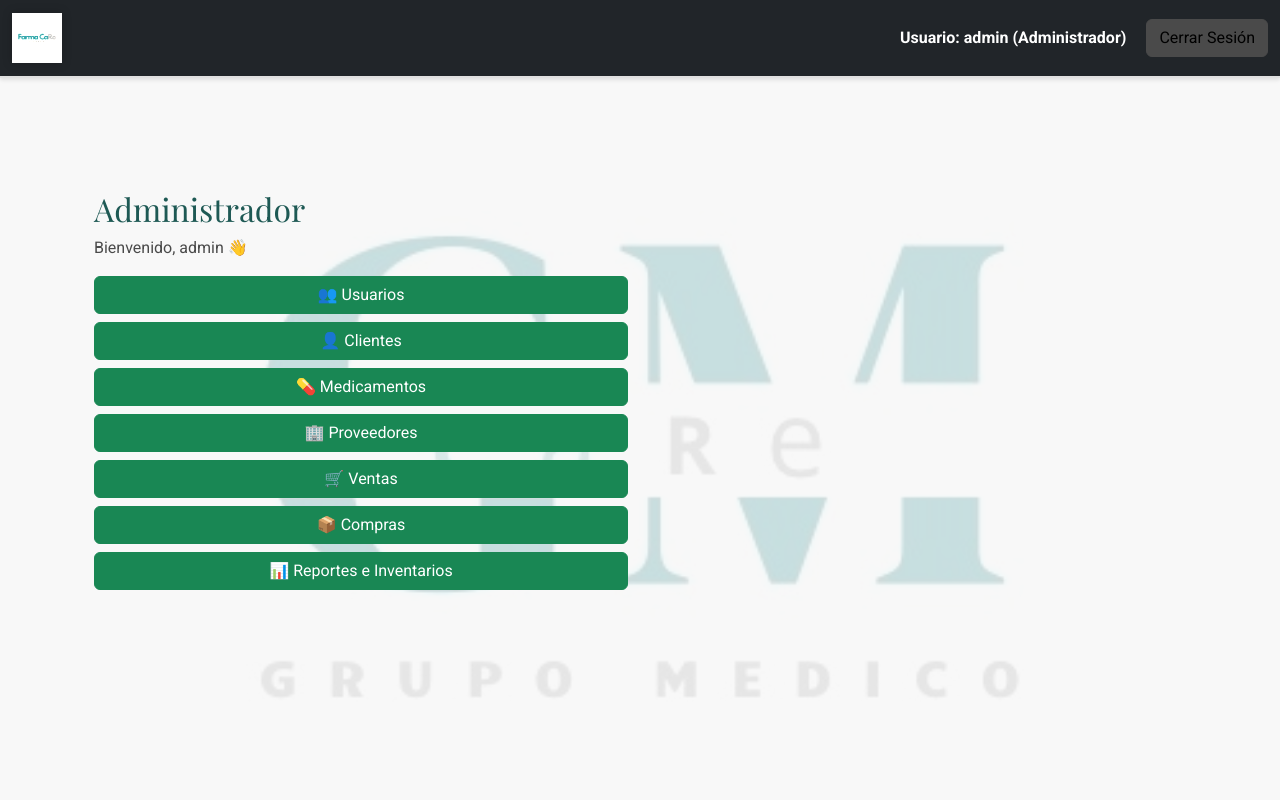
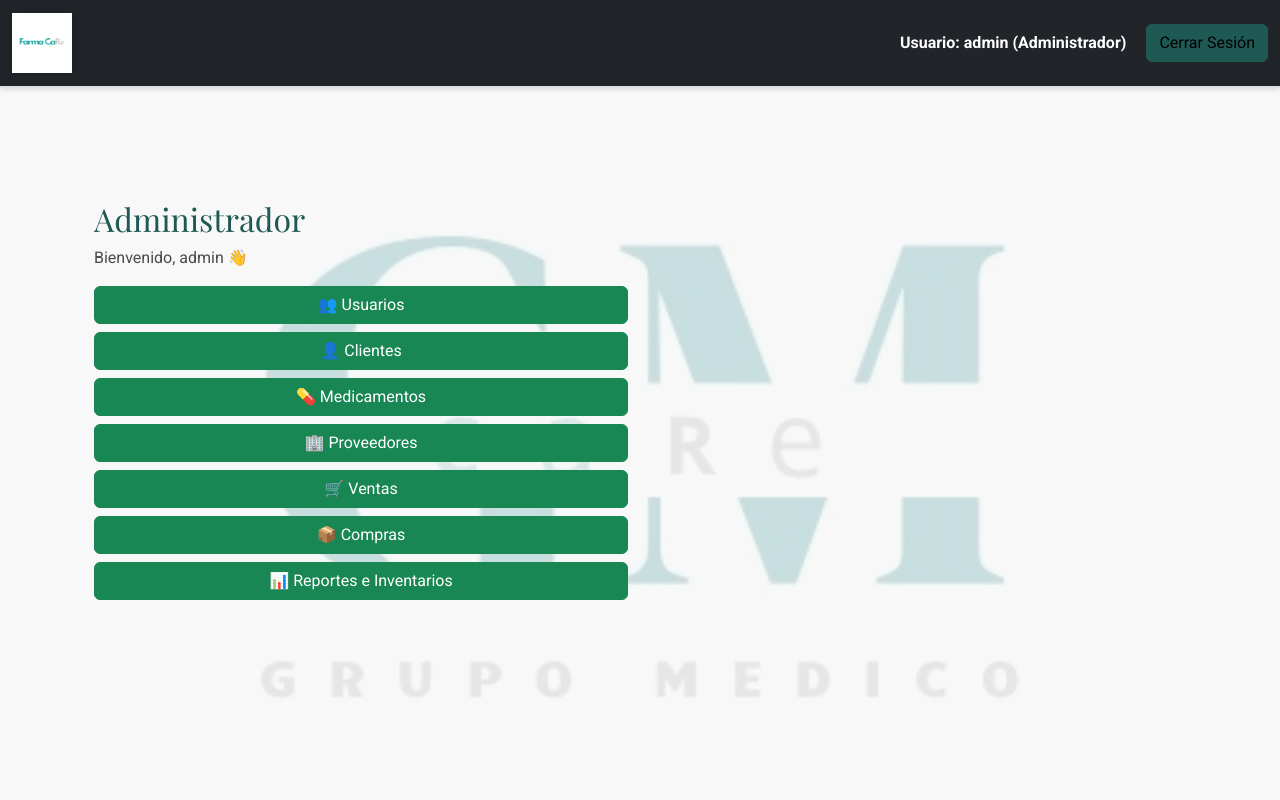
Before and after one commit to castdandc-debug/FarmaCaRe, a Flask app: page /dashboard in a window 1280 px wide. Run offline with Flask 3, Linux system fonts and the light colour scheme; a user stored in the database is signed in.

Commit message:
Fix: Aumentar tamaño del logo y corregir el estilo del botón Cerrar Sesión.

```diff
--- a/app/static/css/custom.css
+++ b/app/static/css/custom.css
@@ -41,7 +41,7 @@ h1, h2, h3, h4, h5, h6 {
 }
 
 .navbar-brand img {
-    height: 50px; /* Tamaño del logo FarmaCaRe */
+    height: 60px; /* Tamaño del logo FarmaCaRe aumentado */
     filter: brightness(1.2) drop-shadow(0 0 5px rgba(0,0,0,0.2));
     transition: filter 0.3s ease-in-out;
 }
@@ -62,14 +62,14 @@ h1, h2, h3, h4, h5, h6 {
 }
 
 .btn-secondary {
-    background-color: var(--color-secondary);
-    border-color: var(--color-secondary);
+    background-color: var(--color-primary); /* Color verde del logo */
+    border-color: var(--color-primary);
     color: #fff; /* Asegura que el texto del botón sea blanco */
 }
 
 .btn-secondary:hover {
-    background-color: #3d3d3d;
-    border-color: #3d3d3d;
+    background-color: #1a4d48;
+    border-color: #1a4d48;
 }
 
 /* Estilo para el botón de perfil de usuario */
```
